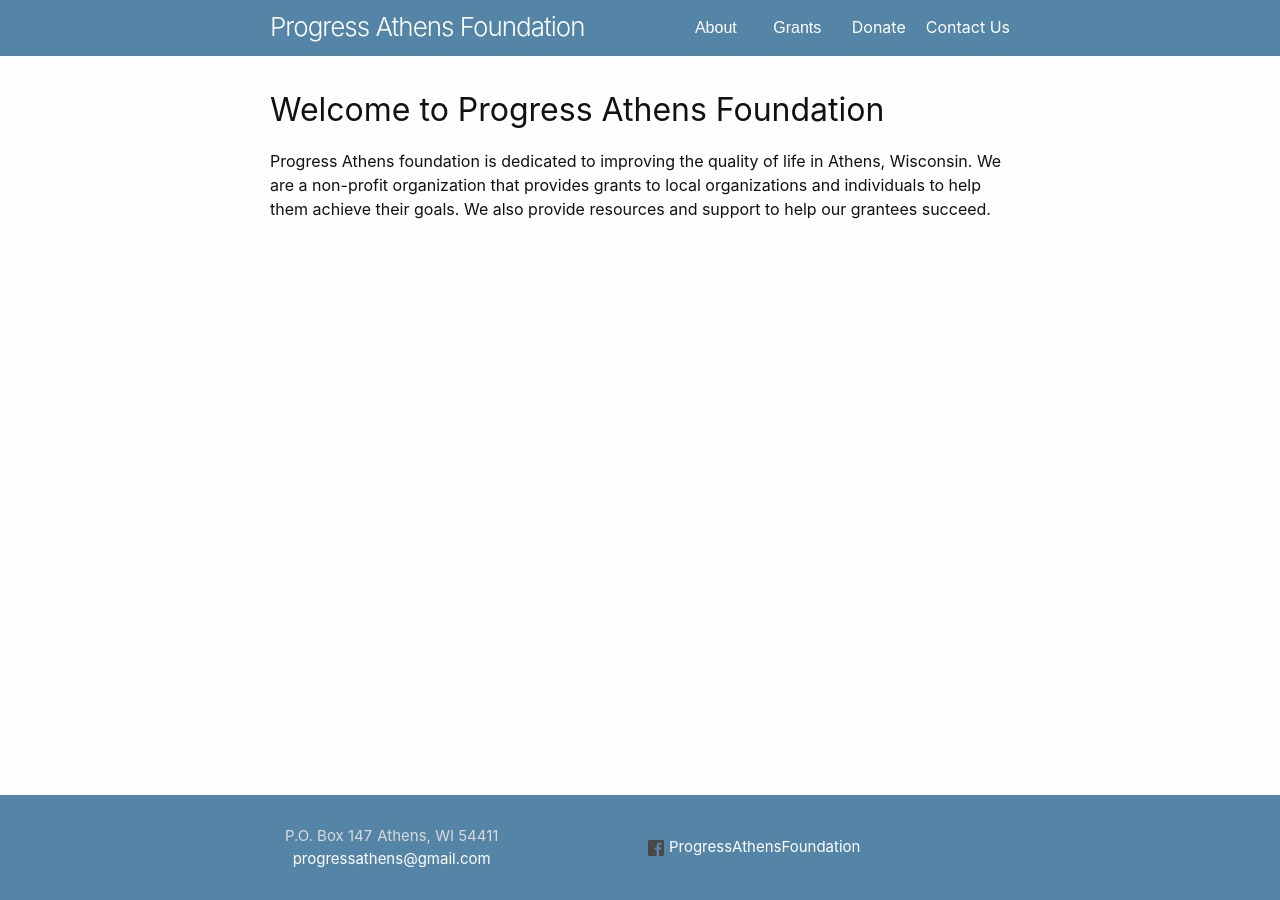
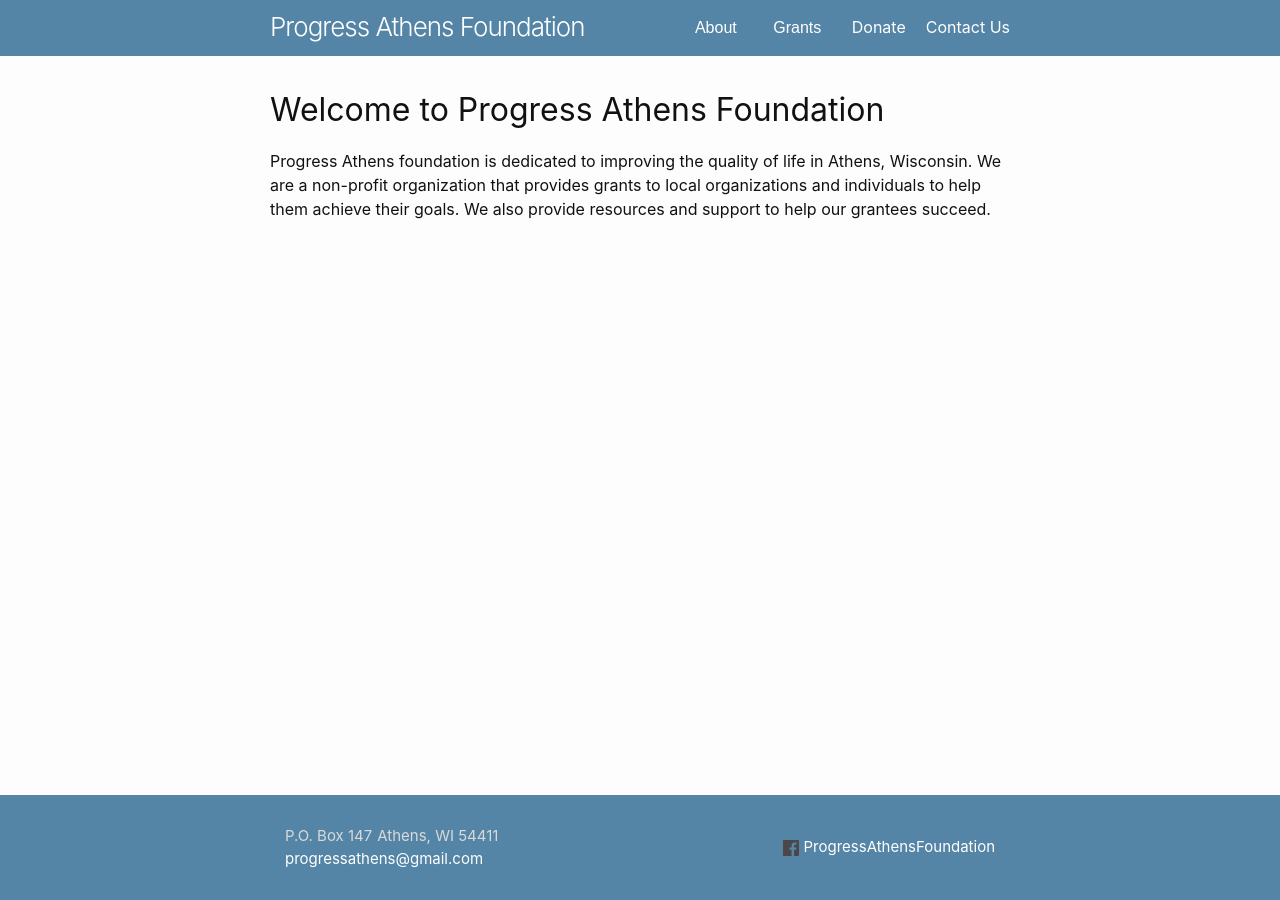
Before and after one commit to helle253/athens-foundation, a Jekyll site: the page built from index.md, in a window 1280 px wide. Built offline with Jekyll 4.4.1, drawn with Linux system fonts in a browser that asks for light colours.

Commit message:
refactor footer some more

```diff
--- a/_includes/footer.html
+++ b/_includes/footer.html
@@ -38,11 +38,10 @@
           <span class="footer-street-address">{{site.street_address}}</span>
           <span class="footer-city-state-zip">{{site.city}}, {{site.state}} {{site.zip_code}}</span>
         </div>
-        <a class="footer-email" href="mailto:{{ site.email }}">{{ site.email }}</a>
+        <a href="mailto:{{ site.email }}">{{ site.email }}</a>
       </div>
       <div class='footer-socials'>
         {%- include social.html -%}
-      </div>
     </div>
   </div>
 </footer>
--- a/_sass/themes/_layout.scss
+++ b/_sass/themes/_layout.scss
@@ -103,20 +103,20 @@
 
 .footer-flex-outer {
   margin-left: $spacing-unit * 0.5;
+  margin-right: $spacing-unit * 0.5;
   @include relative-font-size(0.9375);
   display: flex;
   flex-direction: row;
   flex-wrap: nowrap;
   justify-content: space-between;
   align-items: center;
-  @extend %clearfix;
 }
 
 .footer-flex-inner {
   display: flex;
   flex-direction: column;
   justify-content: space-between;
-  align-items: center;
+  align-items: flex-start;
 }
 
 .footer-address {
@@ -130,16 +130,6 @@
 
 .footer-flex div, .footer-flex a {
   flex: 1 1 auto;
-}
-
-.footer-email {
-  text-align: right
-}
-
-.footer-socials {
-  display: flex;
-  flex-direction: column;
-  align-items: center;
 }
 
 .footer-social-link {
```
